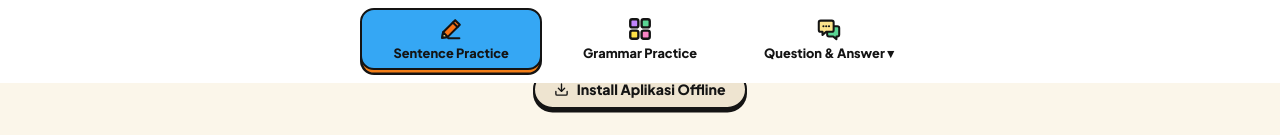
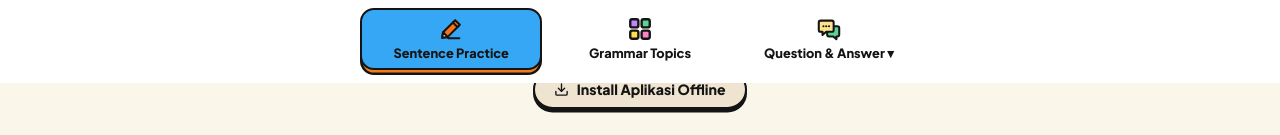
Before and after one commit to dentamuhajir/grammar-app-quiz, a React (Vite) app: page / in a window 1280 px wide. Shown: the part 717-852 px from the top of the page. Built offline with nearby package versions, Linux system fonts and the light colour scheme.

Commit message:
feat: update terminology from "Grammar Practice" to "Grammar Topics" across the application

```diff
--- a/src/App.tsx
+++ b/src/App.tsx
@@ -141,6 +141,25 @@ function ModeIcon({ mode }: { mode: PracticeMode }) {
         <rect x="7.5" y="7" width="13" height="14" rx="2" fill="#ffffff" />
         <path d="M10.5 11L12 12.5L15 9.5" stroke="#16a34a" strokeWidth="2.2" />
         <path d="M10.5 16H17.5" />
+      </svg>
+    );
+  }
+  if (mode === "explorer") {
+    return (
+      <svg
+        width="26"
+        height="26"
+        viewBox="0 0 28 28"
+        fill="none"
+        stroke="#141414"
+        strokeWidth="2.2"
+        strokeLinecap="round"
+        strokeLinejoin="round"
+        aria-hidden="true"
+      >
+        <circle cx="14" cy="14" r="10" fill="#a5e8fc" />
+        <path d="M14 7.5V14L18.5 16.5" />
+        <circle cx="14" cy="14" r="1.2" fill="#141414" stroke="none" />
       </svg>
     );
   }
--- a/src/grammar/labels.ts
+++ b/src/grammar/labels.ts
@@ -2,7 +2,7 @@ import type { Mode, SentenceForm, Tense } from "./types";
 
 export const PRACTICE_LABELS = {
   sentences: "Sentence Practice",
-  basics: "Grammar Practice",
+  basics: "Grammar Topics",
   articles: "Article Lab",
   story: "Story Challenge",
   qa: "Question & Answer",
--- a/src/ui/BasicsPractice.tsx
+++ b/src/ui/BasicsPractice.tsx
@@ -291,7 +291,7 @@ export function BasicsPractice({ onWrite }: WritingLink) {
         onClick={() => setFiltersOpen(true)}
       >
         <span className="filter-toggle-text">
-          <span className="filter-toggle-label">Topik Grammar Practice</span>
+          <span className="filter-toggle-label">Grammar Topics</span>
           <span className="filter-toggle-summary">{summary}</span>
         </span>
         <span className="filter-pill-action">⚙ Pilih Topik</span>
@@ -301,7 +301,7 @@ export function BasicsPractice({ onWrite }: WritingLink) {
       <BottomSheet
         open={filtersOpen}
         onClose={() => setFiltersOpen(false)}
-        title="Pilih Topik Grammar Practice"
+        title="Pilih Topik Grammar"
       >
         <div className="topic-grid">
           <button
--- a/src/ui/SentencePractice.tsx
+++ b/src/ui/SentencePractice.tsx
@@ -228,7 +228,7 @@ export function SentencePractice({ onExplore, initialFilter, onBack }: { onExplo
   return (
     <>
       <Confetti fire={confetti} />
-      {onBack && <button type="button" className="inline-popup-link" onClick={onBack}>← Kembali ke Grammar Practice</button>}
+      {onBack && <button type="button" className="inline-popup-link" onClick={onBack}>← Kembali ke Grammar Topics</button>}
 
       <div className="qa-mode-switch" role="group" aria-label="Pilihan latihan">
         <button type="button" className="btn btn-ghost" onClick={() => applyFilter(BEGINNER_FILTER, practiceMode)}>Mulai dari dasar</button>
--- a/src/ui/SkillWriting.tsx
+++ b/src/ui/SkillWriting.tsx
@@ -28,7 +28,7 @@ export function SkillWriting({ session, onExit }: { session: WritingSession; onE
   const solved = revealed || result?.status === "correct";
   const series = !session.review && session.from === "sentences";
   const hasNext = series && step + 1 < pack.lessons.length;
-  const back = session.from === "basics" ? "Kembali ke Grammar Practice" : "Kembali ke Sentence Practice";
+  const back = session.from === "basics" ? "Kembali ke Grammar Topics" : "Kembali ke Sentence Practice";
 
   function edit(value: string) {
     setInput(value);
```
Also changed, not shown: 1 other file (tests, documents, lock files or other folders).
